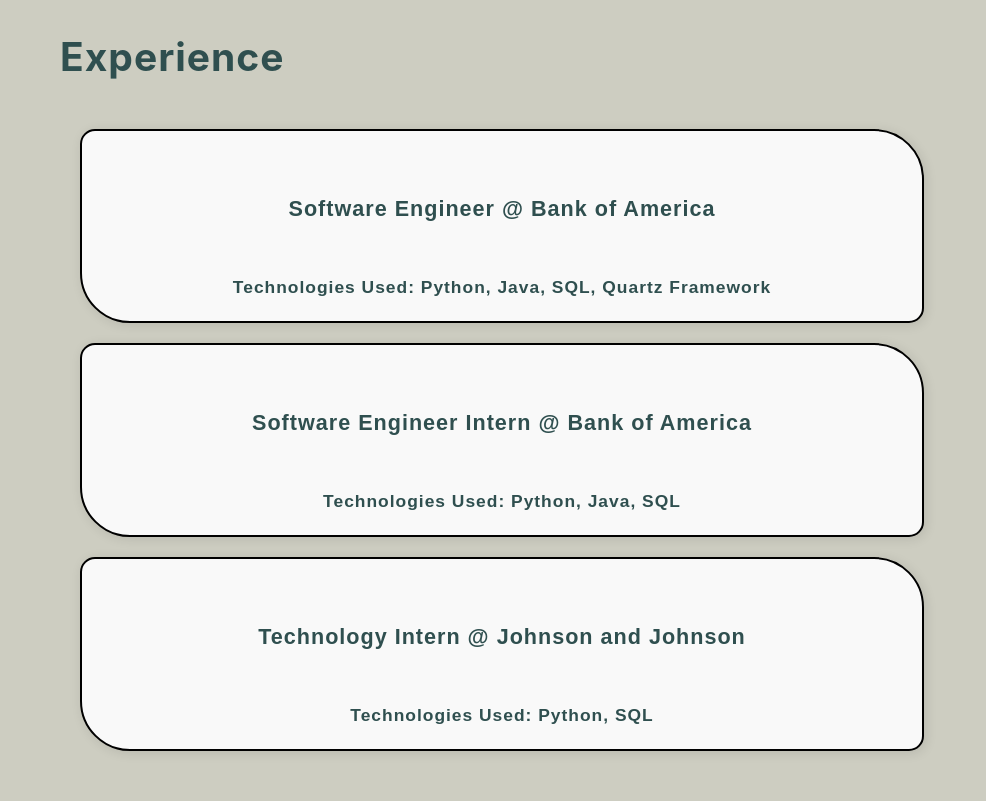
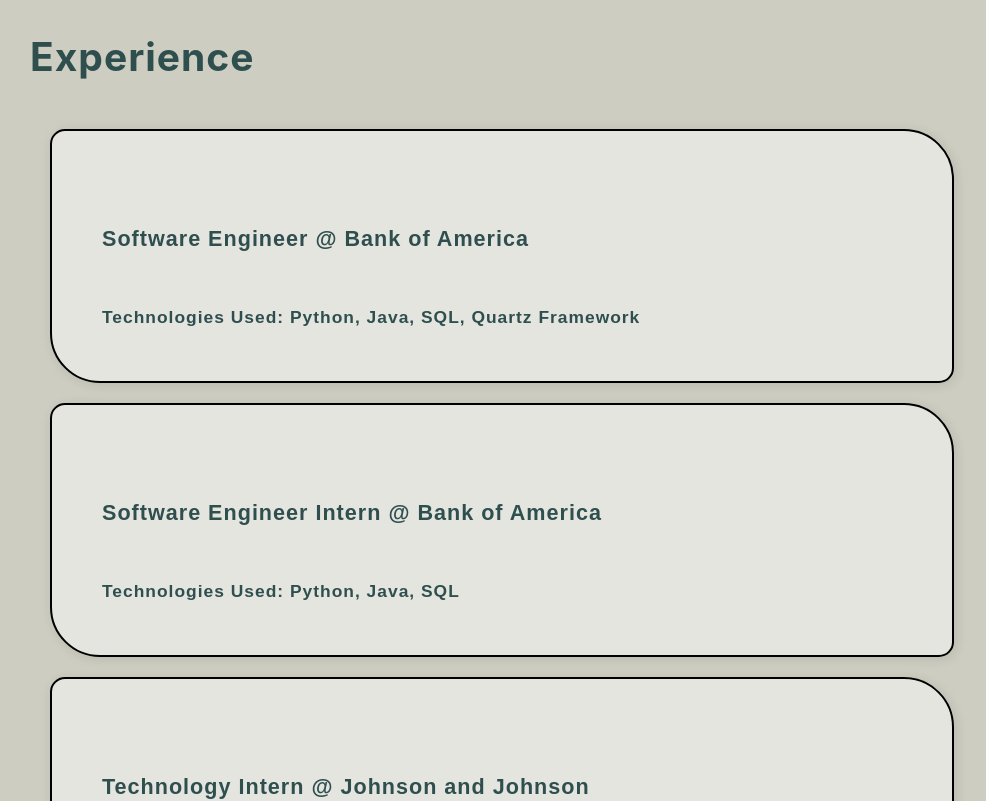
Before and after one commit to isajjad1246/isajjad1246.github.io, a React (Create React App) app: page / in a window 1280 px wide. Shown: the part 2620-3421 px from the top of the page, without its empty margins (138-1124 px from the left). Built offline with nearby package versions, Linux system fonts and the light colour scheme.

Commit message:
Deploy latest build

```diff
--- a/src/pages/Experience.css
+++ b/src/pages/Experience.css
@@ -1,11 +1,11 @@
 .box{
     border: 2px solid black;
     border-radius: 15px 50px;
-    padding: 20px;
+    padding: 50px;
     margin: 20px;
-    text-align: center;
+    text-align: unset;
     font-family: 'Arial', sans-serif;
-    background-color: #f9f9f9;
+    background-color: #f9f9f993;
     box-shadow: 2px 2px 12px rgba(0,0,0,0.1);
 }
 
--- a/src/pages/Experience.js
+++ b/src/pages/Experience.js
@@ -1,6 +1,8 @@
 import React from 'react';
 import './Experience.css';
 import { useState } from 'react';
+import bofa_logo from './logos/bofa_logo.jpg';
+import jnj_logo from './logos/jnj_logo.jpg';
 
 
 function Experience() {
@@ -29,6 +31,7 @@ function Experience() {
   onClick={handleFlip1}>
           <div class="front-face">
             <h5>Software Engineer @ Bank of America</h5>
+            {/* <img src="path_to_image.jpg" /> */}
             <h6>Technologies Used: Python, Java, SQL, Quartz Framework</h6>
           </div>
           <div class="back-face">
@@ -47,6 +50,7 @@ function Experience() {
   onClick={handleFlip2}>
           <div class="front-face">
             <h5>Software Engineer Intern @ Bank of America</h5>
+            {/* <img src="bofa_logo" /> */}
             <h6>Technologies Used: Python, Java, SQL</h6>
           </div>
           <div class="back-face">
@@ -66,6 +70,7 @@ function Experience() {
   onClick={handleFlip3}>
           <div class="front-face">
             <h5>Technology Intern @ Johnson and Johnson</h5>
+            {/* <img src="path_to_image.jpg" /> */}
             <h6>Technologies Used: Python, SQL</h6>
           </div>
           <div class="back-face">
```
Also changed, not shown: src/pages/logos/bofa_logo.jpg (added), src/pages/logos/jnj_logo.jpg (added).
